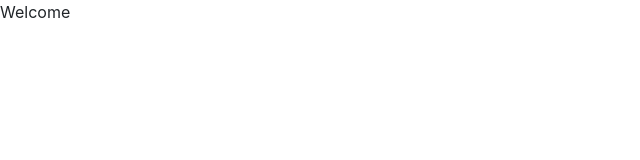
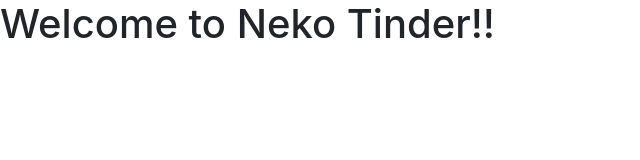
Before and after one commit to cheemurakami/nekoTinder, a website built with webpack: page src/index.html in a window 1280 px wide. Shown: the whole page, without its empty margins (0-640 px from the left). Built offline with nearby package versions, Linux system fonts and the light colour scheme.

Commit message:
Add page title to index.html

```diff
--- a/src/index.html
+++ b/src/index.html
@@ -6,6 +6,6 @@
   <title>Document</title>
 </head>
 <body>
-  Welcome
+  <h1>Welcome to Neko Tinder!!</h1>
 </body>
 </html>
```
